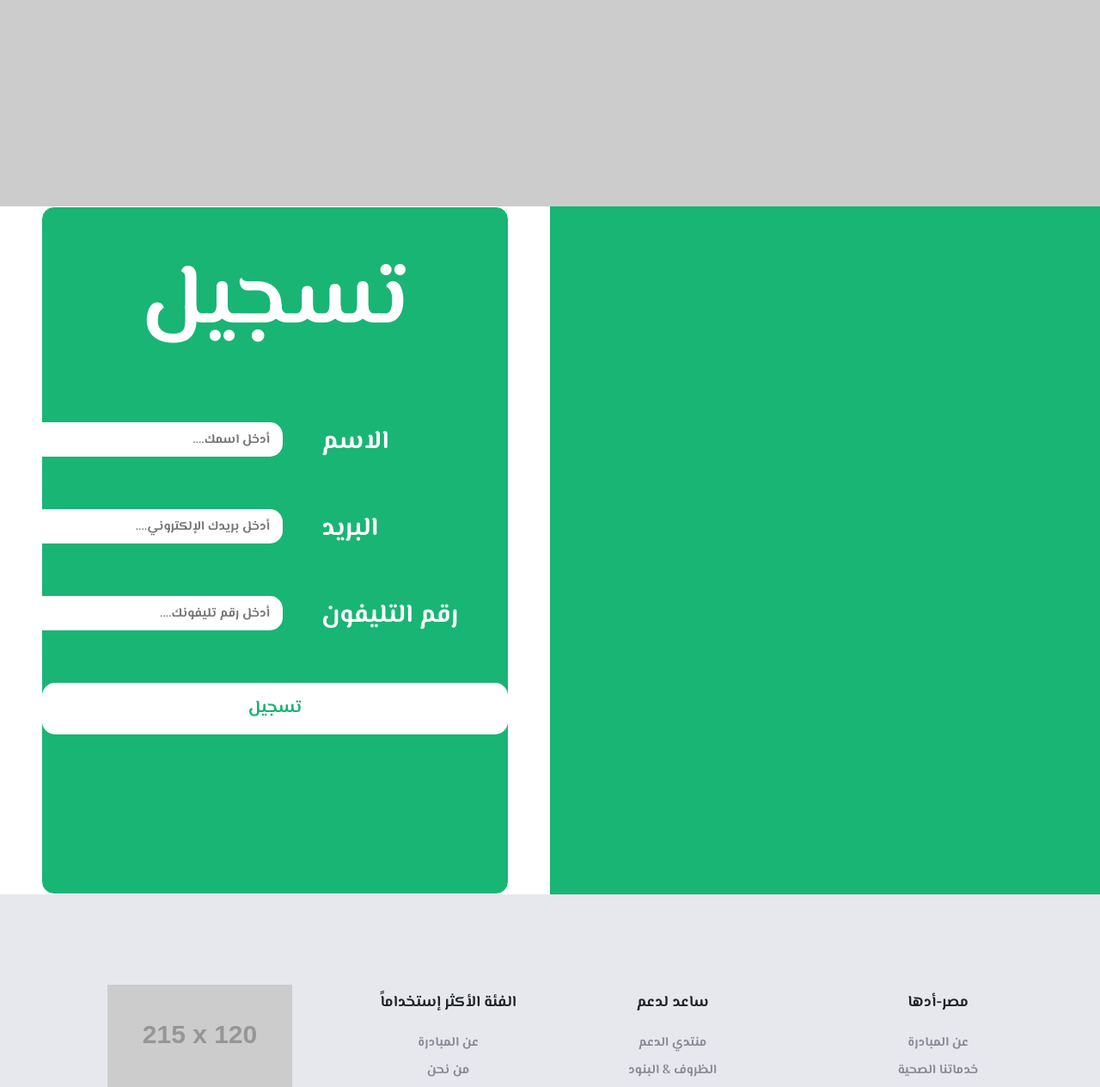
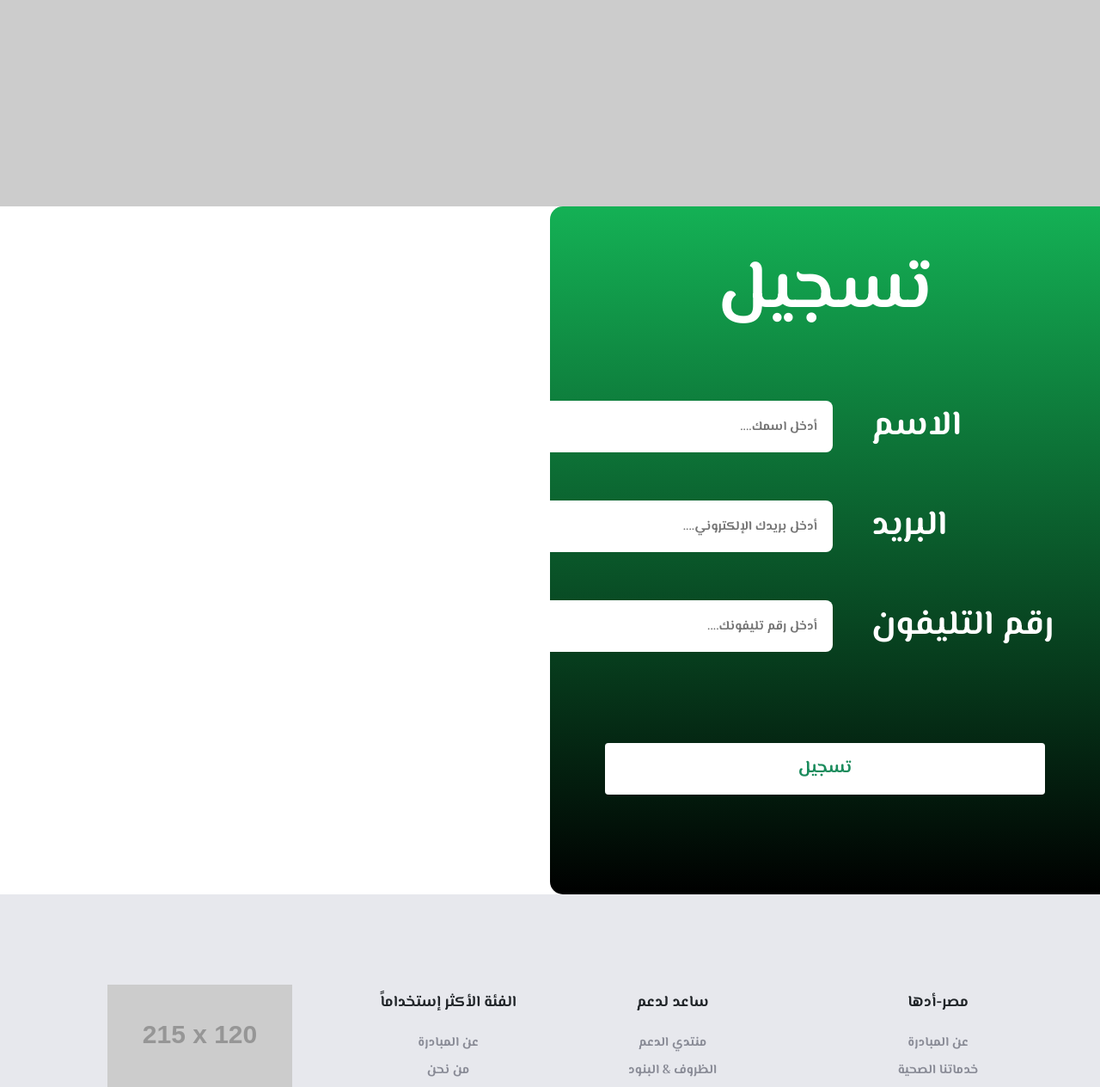
Before and after one commit to yousefahmed98/COVID, a PHP site: page /checkDone.php in a window 1280 px wide. Shown: the part 676-1940 px from the top of the page at 86% size. Run offline with PHP 8.4, Linux system fonts and the light colour scheme; grey boxes labelled with a size stand in for pictures from a placeholder-image service; some libraries are stand-ins or nearby versions; some web fonts are replaced.

Commit message:
Editing Front End

```diff
--- a/website/css/checkDone.css
+++ b/website/css/checkDone.css
@@ -1,27 +1,27 @@
 .formModel {
     background-color: white;
     height: 800px;
-    width: 600px;
 }
 
 .formModel form {
-    background-color: rgba(0, 173, 101, 0.9);
-    border: 1px solid white;
-    border-radius: 15px;
+    background-image: linear-gradient(to bottom, rgb(20, 177, 85), black);
+    border-bottom-left-radius: 15px;
+    border-top-left-radius: 15px;
     height: 100%;
     width: 100%;
 }
 
 .formModel form h1 {
-    font-size: 100px;
+    font-size: 80px;
     color: white;
     font-weight: bold;
-    margin-top: 50px;
+    margin-top: 0;
+    padding-top: 50px;
     margin-bottom: 80px;
 }
 
 .formModel form label {
-    font-size: 30px;
+    font-size: 40px;
     color: white;
     margin-left: 15px;
 }
@@ -29,10 +29,10 @@
 .formModel form input {
     outline: 0;
     border: none;
-    width: 300px;
-    height: 40px;
-    padding: 15px;
-    border-radius: 15px;
+    width: 550px;
+    height: 60px;
+    padding: 18px;
+    border-radius: 8px;
     transition: 0.7s;
 }
 
@@ -41,19 +41,24 @@
     outline: 0;
 }
 
+.form-button {
+    text-align: center;
+    margin: 0 auto;
+}
+
 .regbtn {
-    float: left;
     background-color: white;
-    color: rgba(0, 173, 101, 0.9);
+    color: rgba(2, 128, 75, 0.9);
     outline: 0;
     border: 0;
-    border-radius: 15px;
     padding: 15px;
     font-size: 20px;
-    transition: all 0.3s ease 0s;
+    transition: all 0.8s ease 0s;
     text-transform: uppercase;
     cursor: pointer;
-    width: 100%;
+    width: 80%;
+    margin: 50px auto;
+    ;
 }
 
 .regbtn:hover {
@@ -62,4 +67,5 @@
     box-shadow: 0px 15px 20px rgba(46, 229, 157, 0.4);
     color: #fff;
     transform: translateY(-7px);
+    font-size: 28px;
 }
--- a/website/views/checkDone.php
+++ b/website/views/checkDone.php
@@ -3,17 +3,11 @@
     include_once "../init.php";
     include_once "navbar.php";
 ?>
-<div class="d-md-flex h-md-100 align-items-center">
-    <div class="col-md-6 p-0 bg-indigo h-md-100">
-        <div class="text-white d-md-flex align-items-center h-100 p-5 text-center justify-content-center">
-            <div class="logoarea pt-5 pb-5">
-            </div>
-        </div>
-    </div>
-    <div class="col-md-6 p-0 bg-white h-md-100 loginarea">
-        <div class="d-md-flex align-items-center h-md-100 p-5 justify-content-center">
-            <div class="formModel">
-                <form name="FormReg" action="">
+<div class="container-fluid">
+    <div class="row">
+        <div class="col-lg-6 col-md-6 col-sm-6 rightSection no-padding">
+            <div class="formModel w-100 tempCard">
+                    <form name="FormReg" action="" class="w-100">
                         <h1 class="text-center">تسجيل </h1>
                         <div class="form-input ml-5 mb-5">
                             <div class="row">
@@ -40,21 +34,14 @@
                                 </div>
                             </div>
                         </div>
-
                     </form>
                 </div>
             </div>
+            <div class="col-lg-6 col-md-6 col-sm-6 leftSection">
+
             </div>
         </div>
-<style>
-    @media (min-width: 768px) {
-        .h-md-100 { height: 100vh; }
-    }
-    .btn-round { border-radius: 30px; }
-    .bg-indigo { background: rgba(0, 173, 101, 0.9); }
-    .text-cyan { color: #35bdff; }
-</style>
-
+</div>
 <?php
     include_once "footer.php";
 ?>
```
Lines whose indentation alone changed are shown as unchanged.
